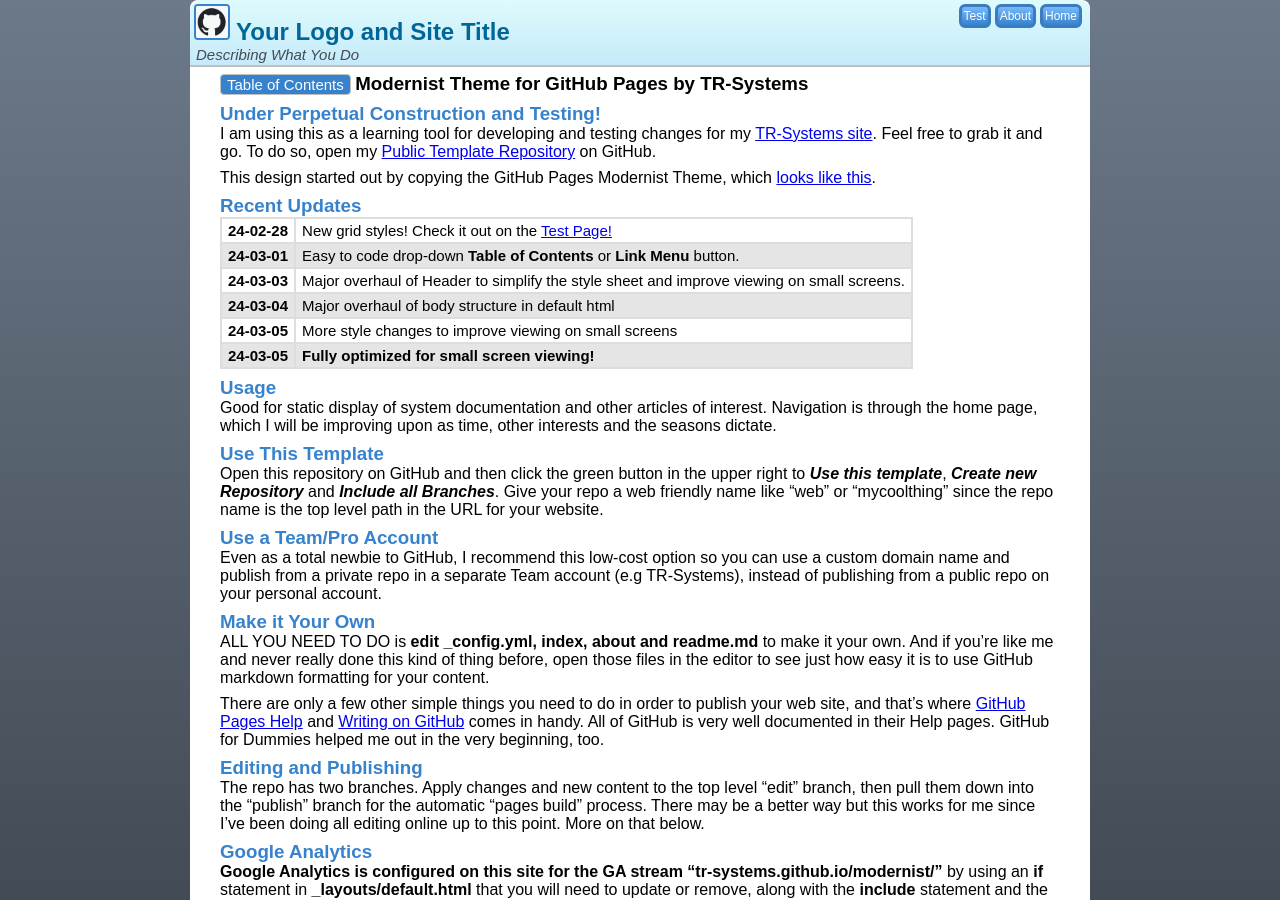
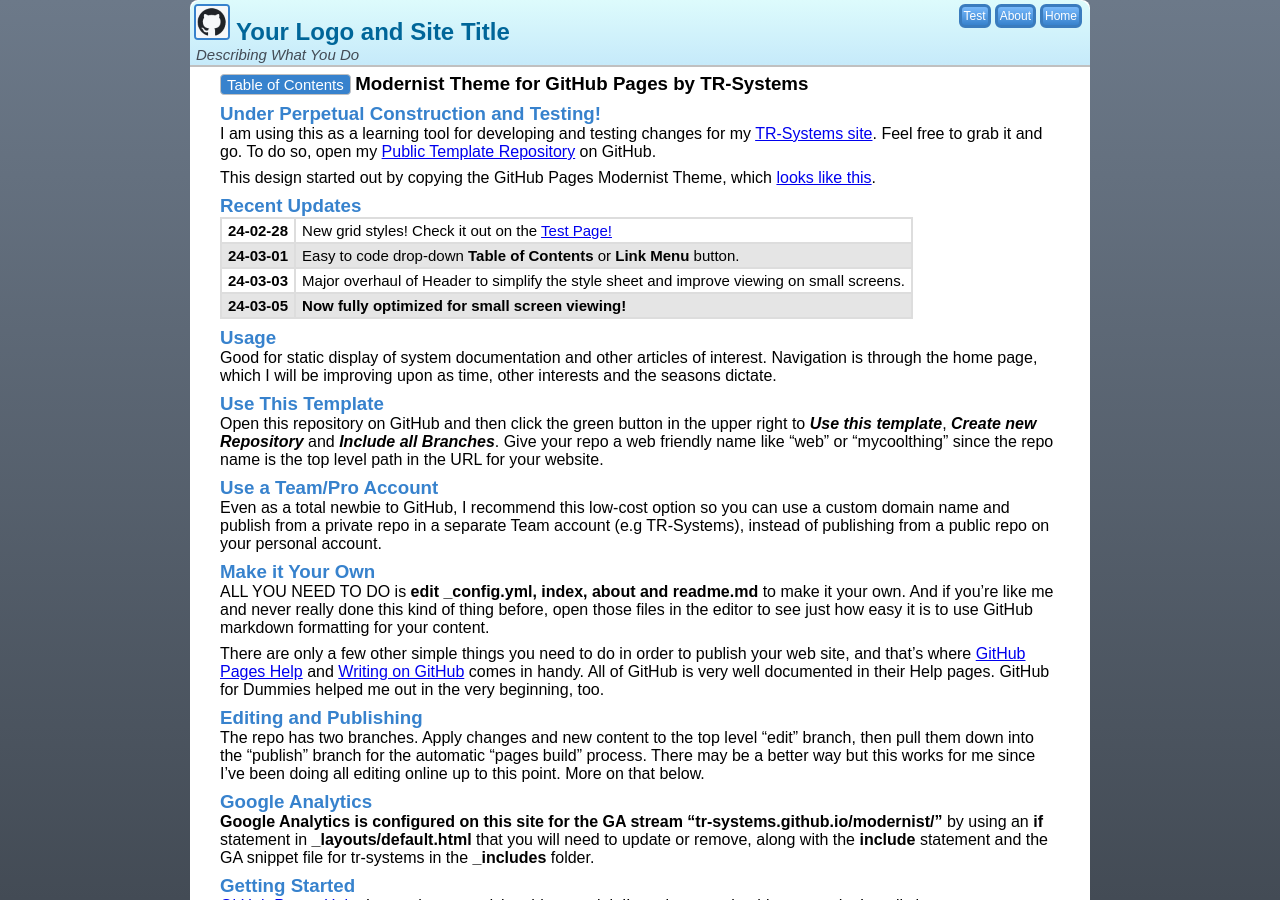
Before and after one commit to TR-Systems/modernist, a Jekyll site: the page built from index.md, in a window 1280 px wide and 900 px high. Built offline with Jekyll 4.4.1, drawn with Linux system fonts in a browser that asks for light colours; our own code applies the rules of GitHub Pages for plain Markdown files.

Commit message:
Update index.md

```diff
--- a/index.md
+++ b/index.md
@@ -29,9 +29,7 @@
 | **24-02-28** | New grid styles! Check it out on the [Test Page!](test.md)
 | **24-03-01** | Easy to code drop-down **Table of Contents** or **Link Menu** button.
 | **24-03-03** | Major overhaul of Header to simplify the style sheet and improve viewing on small screens.
-| **24-03-04** | Major overhaul of body structure in default html
-| **24-03-05** | More style changes to improve viewing on small screens
-| **24-03-05** | **Fully optimized for small screen viewing!**
+| **24-03-05** | **Now fully optimized for small screen viewing!**
 
 ### Usage
 Good for static display of system documentation and other articles of interest. Navigation is through the home page, which I will be improving upon as time, other interests and the seasons dictate.
```
